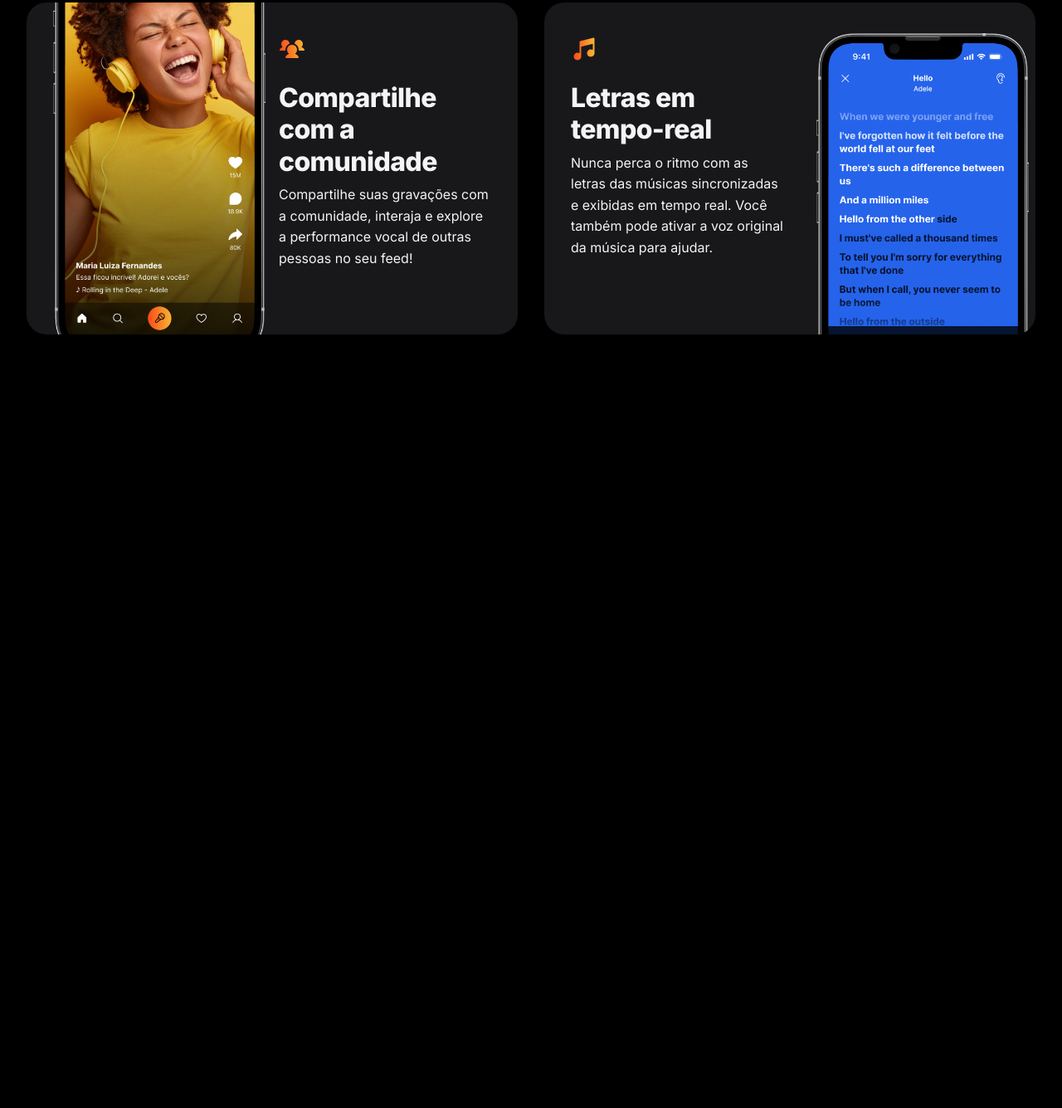
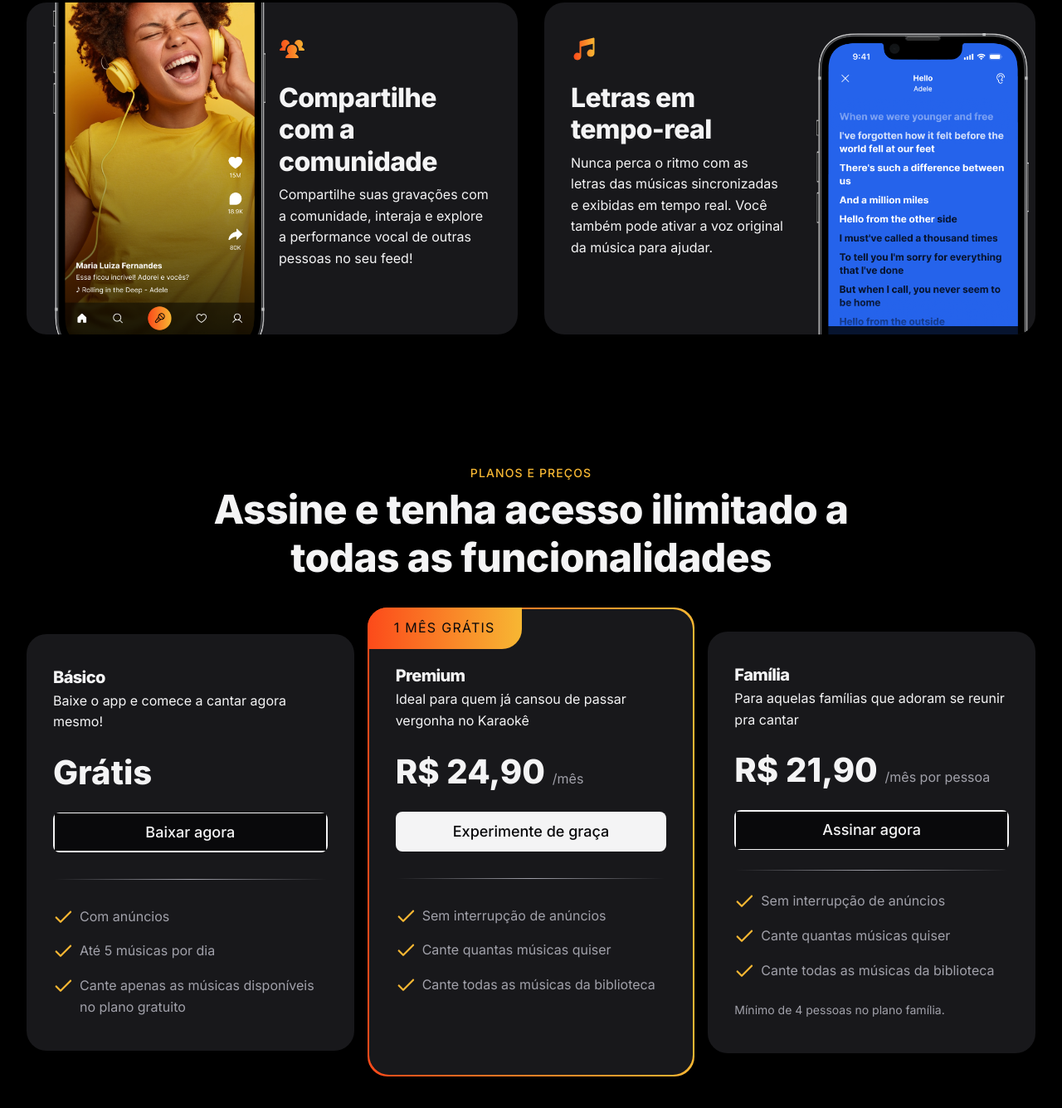
Before and after one commit to Leonardodev126/Landing-page-de-aplica-es, a plain HTML site: page Projeto/index.html in a window 1280 px wide. Shown: the part 2168-3503 px from the top of the page at 83% size. Before the commit the page ends 2651 px from the top, so only its background shows below. Drawn offline with Linux system fonts and the light colour scheme.

Commit message:
Sessão pricing

```diff
--- a/Projeto/css/index.css
+++ b/Projeto/css/index.css
@@ -8,3 +8,4 @@
 @import url(about-section.css);
 @import url(cards.css);
 @import url(features.css) (width >= 80rem); /* Só irá importar esse estilo css se a tela for maior que 1280px */
+@import url(pricing.css);
--- /dev/null
+++ b/Projeto/css/pricing.css
@@ -0,0 +1,123 @@
+#pricing {
+    --fs-price: 2rem;
+
+
+    & header {
+        text-align: center;
+    }
+
+    & .cards {
+        margin-top: 2rem;
+    }
+
+    & h3 {
+        font-size: 1.25rem;
+        margin-top: 0;
+    }
+
+    & .card p {
+        margin-top: .25rem;
+    }
+
+    & zin-pricing {
+        display: block;
+        padding-block: 1.5rem;
+        font: var(--fw-bold) var(--fs-price)/1.2 var(--ff-sans);
+    }
+
+    & zin-pricing small {
+        font: var(--fw-base) 1rem/125% var(--ff-sans);
+        color: var(--text-color-secondary);
+    }
+
+    .btn {
+        width: 100%;
+    }
+
+    & .separator {
+        height: 1px;
+        margin-block-start: 2rem;
+        background: radial-gradient(var(--text-color-secondary), var(--surface-color) 70%);
+        margin-bottom: 2rem;
+    }
+
+    & ul {
+        list-style: none;
+    }
+
+    & li {
+        color: var(--text-color-secondary);
+        background: url('../assets/icons/Check.svg') no-repeat;
+        padding-left: 2rem;
+    }
+
+    /* O small que está logo após o ul */
+    & ul + small {
+        display: block;
+        margin-top: 1.5rem;
+        font-size: 0.875rem;
+        color: var(--text-color-secondary);
+    }
+
+
+    & .premium {
+        position: relative;
+        z-index: 1;
+
+        & .card {
+
+            padding-top: 4.25rem;
+
+            & > span {
+                position: absolute;
+                top: 0;
+                left: 0;
+
+                padding: .75rem 2rem;
+                background: linear-gradient(90deg, var(--brand-color-secondary) 0%, var(--brand-color-primary) 100%);
+
+                border-top-left-radius: 1.5rem;
+                border-bottom-right-radius: 1.5rem;
+
+                /* Se não souber o estilo do elemento, você pode copiar o estilo como se fosse copiar o svg, e aplicá-lo aqui */
+                font: 600 var(--fs-small) var(--ff-sans);
+                text-transform: uppercase;
+                letter-spacing: 0.08em;
+                color: var(--bg-color);
+            }
+        }
+
+        padding: 2px; /* Largura da borda */
+
+        /* Borda amarelo e vermelho */
+        &::before {
+            content: "";
+            background: linear-gradient(90deg, var(--brand-color-secondary) 0%, var(--brand-color-primary) 100%);
+            position: absolute;
+            inset: 0; /* Preenche todo o espaço disponível */
+            border-radius: 1.5rem;
+            z-index: -1;
+        }
+    }
+
+    @media (width >= 80rem) {
+        --fs-price: 2.5rem;
+        & header {
+            max-width: 50rem;
+            margin-inline: auto;
+        }
+
+        & .premium .card {
+            padding-bottom: 6rem;
+        }
+
+        .btn-md {
+            padding: .75rem 1.5rem;
+            font-size: (--fs-base);
+        }
+
+        & .card:nth-child(3) .separator {
+            margin-block: 1.5rem;
+        }
+    }
+}
--- a/Projeto/index.html
+++ b/Projeto/index.html
@@ -107,5 +107,60 @@
         </div>
     </section>
 
+    <section id="pricing">
+        <div class="container py-xl">
+            <header>
+                <strong>Planos e preços</strong>
+                <h2>Assine e tenha acesso ilimitado a todas as funcionalidades</h2>
+            </header>
+
+            <div class="cards even-columns items-center">
+                <div class="card py-lg px-lg">
+                    <h3>Básico</h3>
+                    <p>Baixe o app e comece a cantar agora mesmo!</p>
+                    <zin-pricing>Grátis</zin-pricing>
+                    <a href="#download" class="btn btn-md" aria-label="Baixar agora"></a>
+                    <div class="separator"></div>
+                    <ul role="list" class="grid gap-1">
+                        <li>Com anúncios</li>
+                        <li>Até 5 músicas por dia</li>
+                        <li>Cante apenas as músicas disponíveis no plano gratuito</li>
+                    </ul>
+                </div>
+
+                <div class="premium">
+                    <div class="card py-lg px-lg">
+                        <span>1 mês grátis</span>
+                        <h3>Premium</h3>
+                        <p>Ideal para quem já cansou de passar vergonha no Karaokê</p>
+                        <zin-pricing>R$ 24,90 <small>/mês</small></zin-pricing>
+                        <a href="#" class="btn btn-md">Experimente de graça</a>
+                        <div class="separator"></div>
+                        <ul role="list" class="grid gap-1">
+                            <li>Sem interrupção de anúncios</li>
+                            <li>Cante quantas músicas quiser</li>
+                            <li>Cante todas as músicas da biblioteca</li>
+                        </ul>
+                    </div>
+                </div>
+
+
+                <div class="card py-lg px-lg">
+                    <h3>Família</h3>
+                    <p>Para aquelas famílias que adoram se reunir pra cantar</p>
+                    <zin-pricing>R$ 21,90 <small>/mês por pessoa</small></zin-pricing>
+                    <a href="#download" class="btn btn-md" aria-label="Assinar agora"></a>
+                    <div class="separator"></div>
+                    <ul role="list" class="grid gap-1">
+                        <li>Sem interrupção de anúncios</li>
+                        <li>Cante quantas músicas quiser</li>
+                        <li>Cante todas as músicas da biblioteca</li>
+                    </ul>
+
+                    <small>Mínimo de 4 pessoas no plano família.</small>
+                </div>
+            </div>
+        </div>
+    </section>
 </body>
 </html>
```
